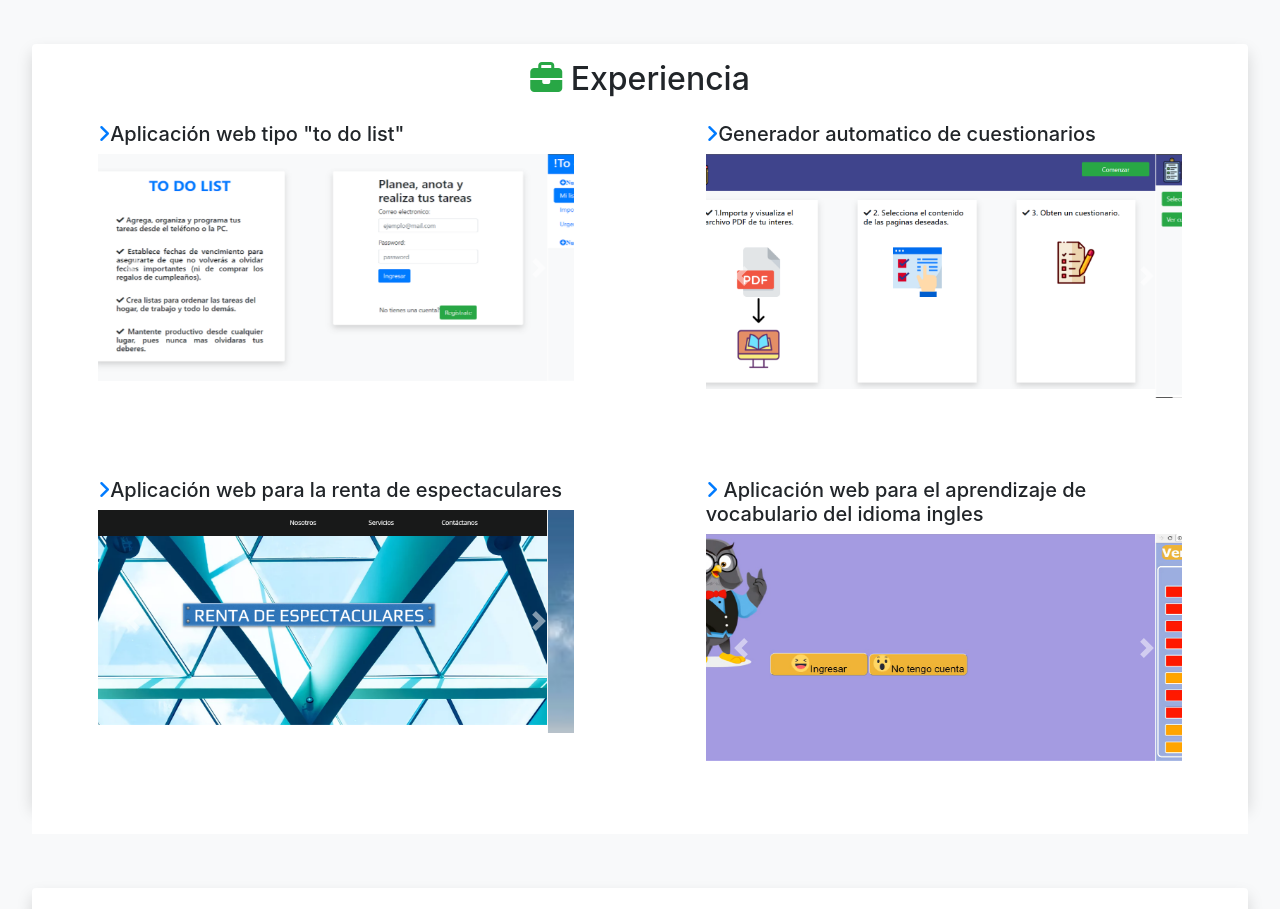
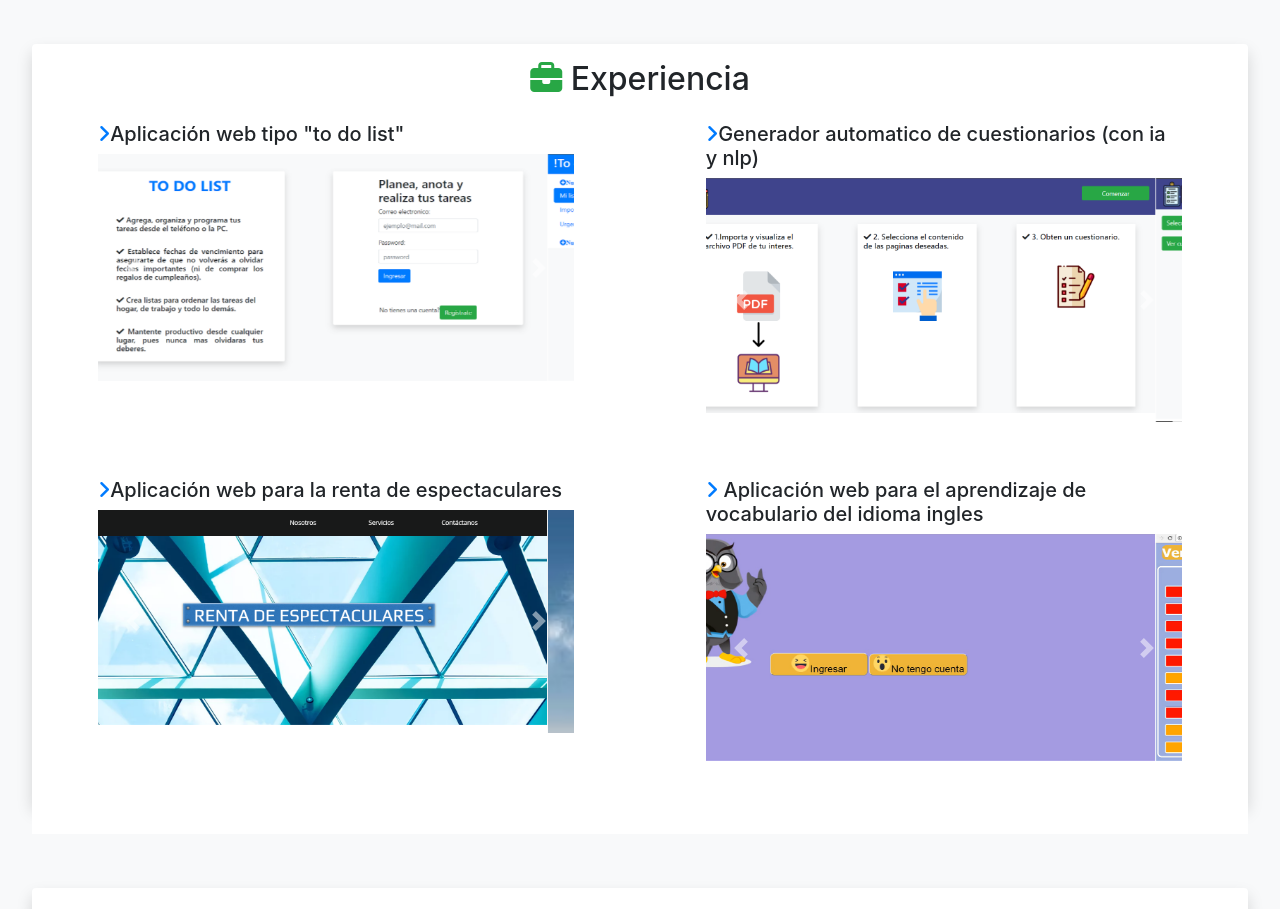
Before and after one commit to josehuerta/personalWeb, a plain HTML site: page index.html in a window 1280 px wide. Shown: the part 1560-2469 px from the top of the page. Drawn offline with nearby package versions, Linux system fonts and the light colour scheme.

Commit message:
complemento

```diff
--- a/index.html
+++ b/index.html
@@ -214,7 +214,7 @@
                 <div class="col-12 col-md-8 col-lg-5 mx-auto projects">
                   <h5>
                     <i class="fas fa-angle-right text-primary"></i>Generador
-                    automatico de cuestionarios
+                    automatico de cuestionarios (con ia y nlp)
                   </h5>
                   <div
                     id="carousel3"
```
